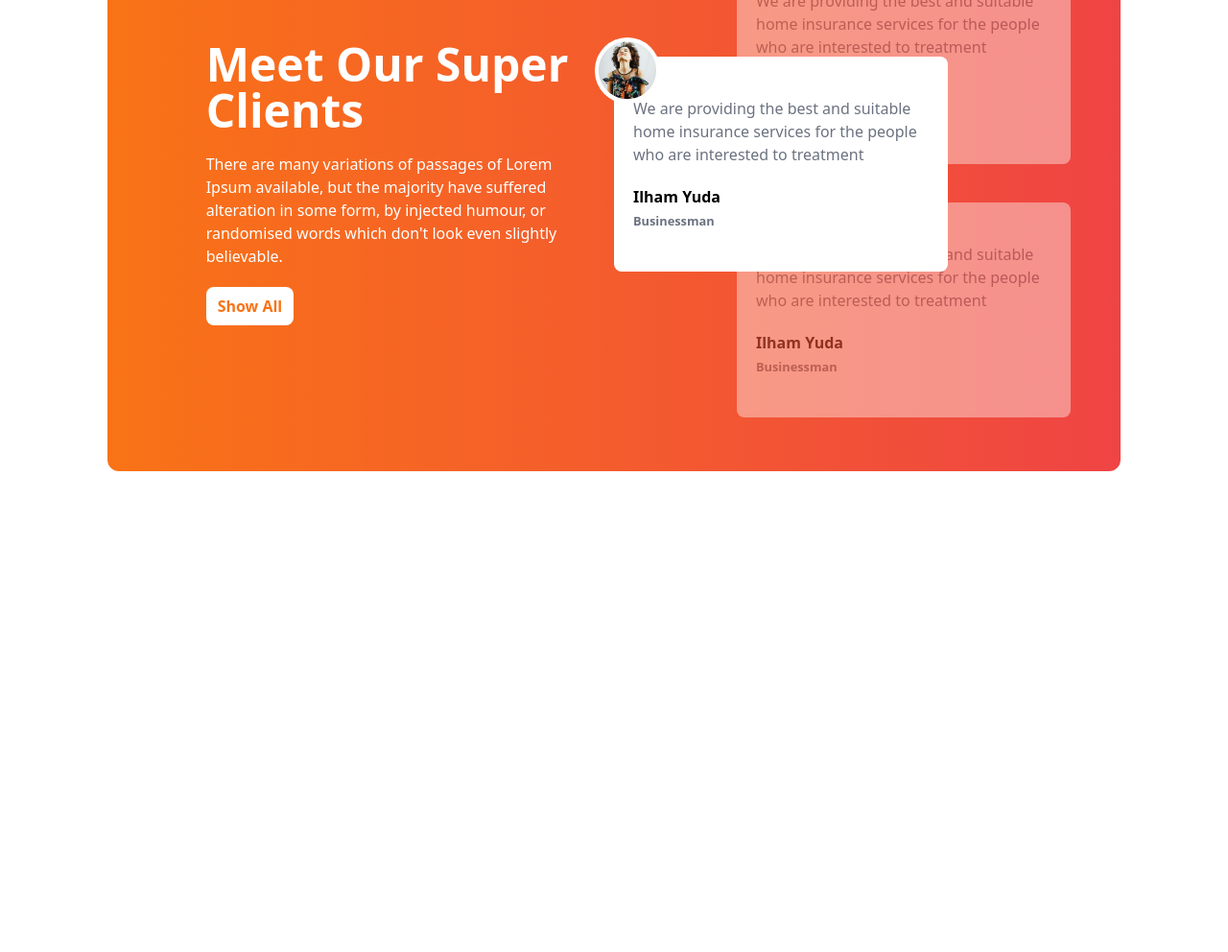
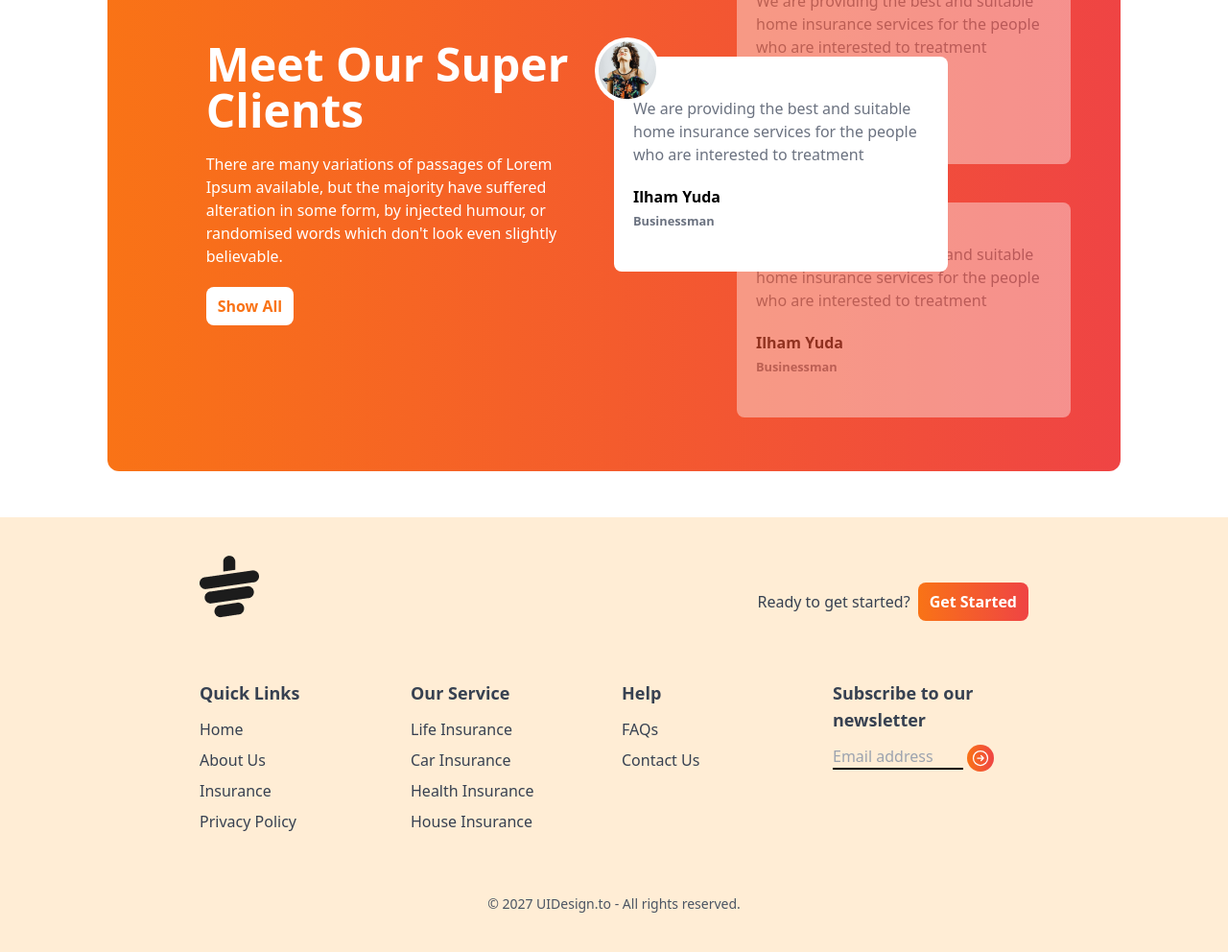
Before and after one commit to Shawon7oc/tea-house, a plain HTML site: page index.html in a window 1280 px wide. Shown: the part 1976-2968 px from the top of the page at 96% size. Before the commit the page ends 2475 px from the top, so only its background shows below. Drawn offline with nearby package versions, Linux system fonts and the light colour scheme.

Commit message:
footer is all most done

```diff
--- a/index.html
+++ b/index.html
@@ -246,6 +246,97 @@
           </div>
         </div>
       </section>
+      <!-- News Homework Section -->
     </main>
+    <!-- Footer Section -->
+    <footer class="bg-orange-100 text-gray-700 py-10 px-4 md:px-16 mt-12">
+      <div class="w-9/12 mx-auto">
+        <!-- Logo -->
+        <div class="mb-8 flex justify-between">
+          <img class="mb-8" src="images/cup.png" alt="" />
+          <div class="flex items-center gap-2">
+            <h4 class="">Ready to get started?</h4>
+            <button
+              class="bg-gradient-to-r from-orange-500 to-red-500 text-white px-3 py-2 rounded-lg font-bold"
+            >
+              Get Started
+            </button>
+          </div>
+        </div>
+        <!-- Links -->
+        <div class="grid grid-cols-1 md:grid-cols-2 lg:grid-cols-4 gap-4">
+          <!-- 1st calms -->
+          <div class="">
+            <h3 class="font-semibold text-lg mb-3">Quick Links</h3>
+            <ul class="space-y-2">
+              <li><a class="hover:text-orange-600" href="#">Home</a></li>
+              <li><a class="hover:text-orange-600" href="#">About Us</a></li>
+              <li><a class="hover:text-orange-600" href="#">Insurance</a></li>
+              <li>
+                <a class="hover:text-orange-600" href="#">Privacy Policy</a>
+              </li>
+            </ul>
+          </div>
+          <!-- 2nd calms -->
+          <div class="">
+            <h3 class="font-semibold text-lg mb-3">Our Service</h3>
+            <ul class="space-y-2">
+              <li>
+                <a class="hover:text-orange-600" href="#">Life Insurance</a>
+              </li>
+              <li>
+                <a class="hover:text-orange-600" href="#">Car Insurance</a>
+              </li>
+              <li>
+                <a class="hover:text-orange-600" href="#">Health Insurance</a>
+              </li>
+              <li>
+                <a class="hover:text-orange-600" href="#">House Insurance</a>
+              </li>
+            </ul>
+          </div>
+          <!-- 3rd calms -->
+          <div class="">
+            <h3 class="font-semibold text-lg mb-3">Help</h3>
+            <ul class="space-y-2">
+              <li><a class="hover:text-orange-600" href="#">FAQs</a></li>
+              <li><a class="hover:text-orange-600" href="#">Contact Us</a></li>
+            </ul>
+          </div>
+          <!-- 3rd calms -->
+          <div>
+            <h3 class="font-semibold text-lg mb-3">
+              Subscribe to our<br />newsletter
+            </h3>
+            <div class="flex flex-col space-y-2">
+              <div>
+                <input
+                  placeholder="Email address"
+                  type="text"
+                  class="bg-transparent border-b-2 border-black w-4/6 md:5/6"
+                />
+                <svg
+                  xmlns="http://www.w3.org/2000/svg"
+                  fill="none"
+                  viewBox="0 0 24 24"
+                  stroke-width="1.5"
+                  stroke="currentColor"
+                  class="size-6 w-7 h-7 bg-gradient-to-r from-orange-500 to-red-500 inline-flex rounded-full text-white justify-center items-center p-1"
+                >
+                  <path
+                    stroke-linecap="round"
+                    stroke-linejoin="round"
+                    d="m12.75 15 3-3m0 0-3-3m3 3h-7.5M21 12a9 9 0 1 1-18 0 9 9 0 0 1 18 0Z"
+                  />
+                </svg>
+              </div>
+            </div>
+          </div>
+        </div>
+        <div class="text-center pt-4 mt-12">
+          <p class="text-sm text-gray-600">© 2027 UIDesign.to - All rights reserved.</p>
+        </div>
+      </div>
+    </footer>
   </body>
 </html>
```
